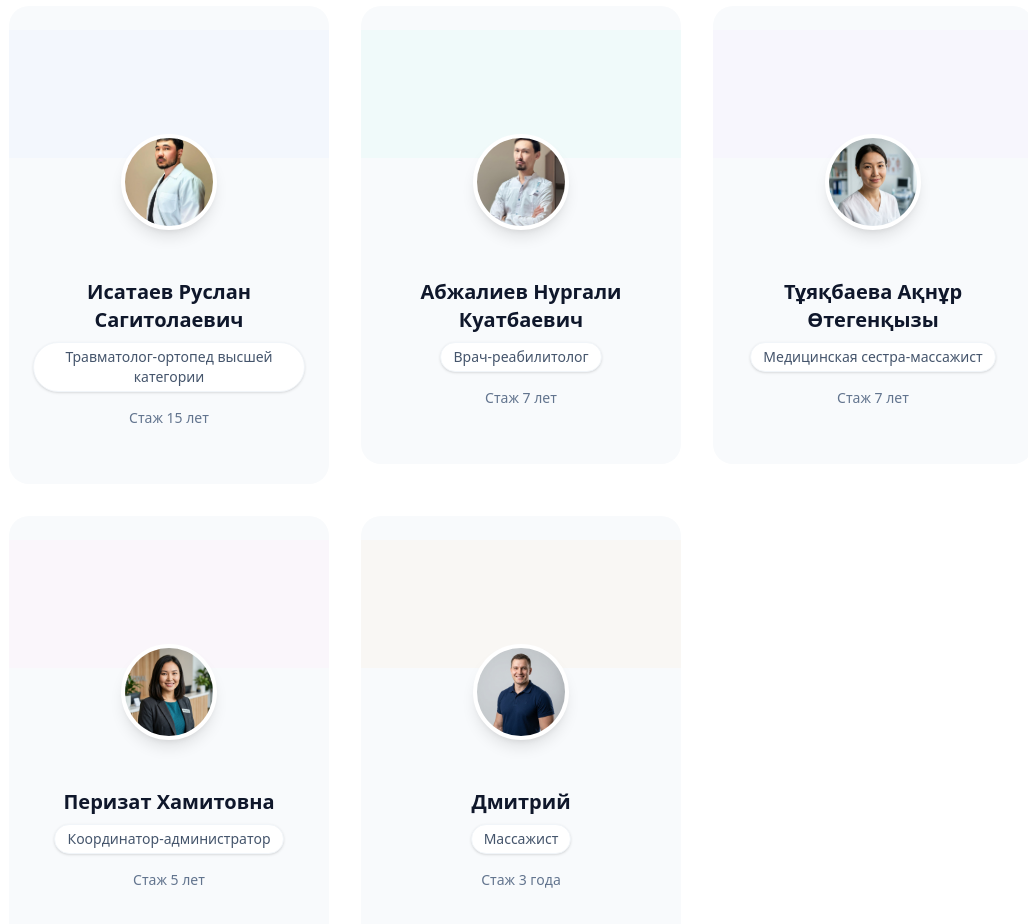
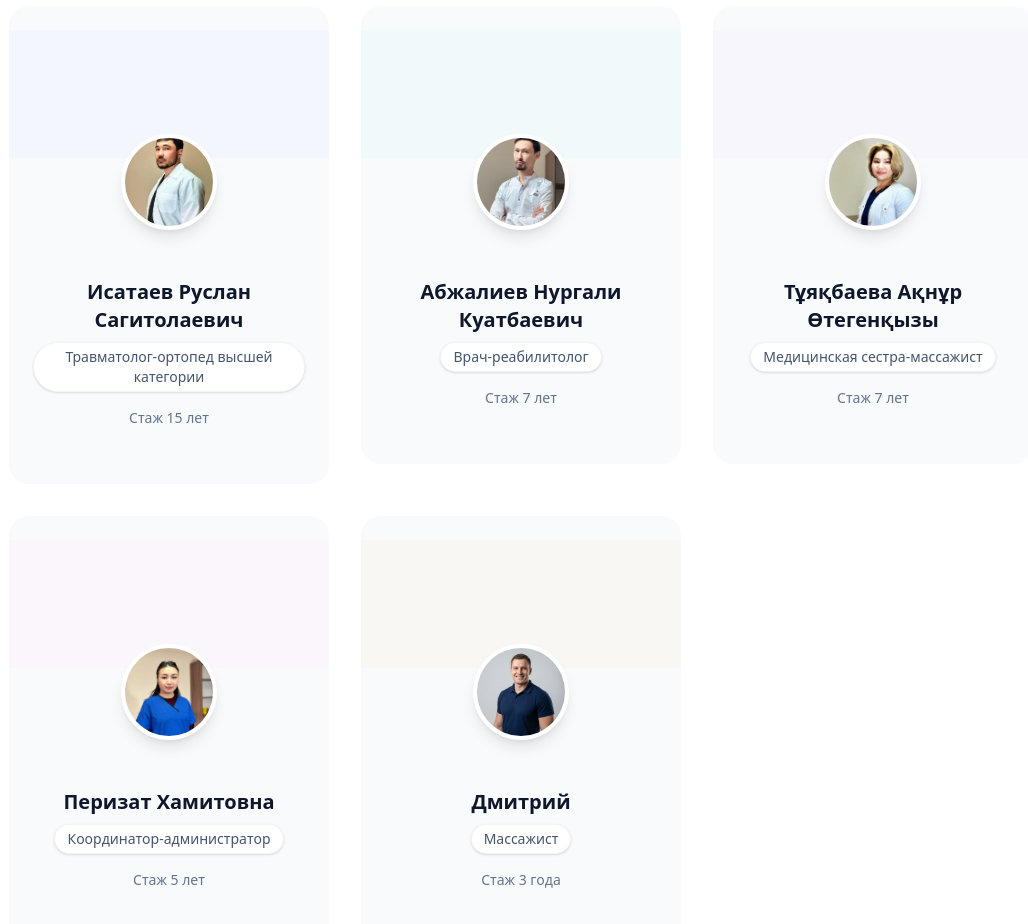
Before and after one commit to zhumabekmadi4-coder/medsak_web, a Next.js app: page / in a window 1280 px wide. Shown: the part 1880-2804 px from the top of the page, without its empty margins (119-1147 px from the left). Built offline with nearby package versions, Linux system fonts and the light colour scheme.

Commit message:
feat: add photos for Тұяқбаева and Перизат

```diff
--- a/data/doctors.ts
+++ b/data/doctors.ts
@@ -26,8 +26,8 @@ export const doctors = [
         role: "Специалист",
         specialty: "Медицинская сестра-массажист",
         experience: "Стаж 7 лет",
-        desc: "Профессиональный медицинский массаж, физиопроцедуры. Заботливые руки клиники.",
-        image: "/doctors/tuyakbaeva.png",
+        desc: "Медицинская сестра-массажист с 7-летним опытом работы. Специализируется на лечебном массаже и мануальной терапии. Профессионально владеет техниками классического, лечебного и восстановительного массажа. Проводит физиопроцедуры. Заботливые руки клиники.",
+        image: "/doctors/tuyakbaeva.jpg",
         color: "bg-purple-100 text-purple-700"
     },
     {
@@ -36,8 +36,8 @@ export const doctors = [
         role: "Администратор",
         specialty: "Координатор-администратор",
         experience: "Стаж 5 лет",
-        desc: "Координатор-администратор клиники. Поможет с записью на прием и ответит на все ваши вопросы.",
-        image: "/doctors/perizat.png",
+        desc: "Координатор-администратор клиники с 5-летним опытом. Поможет с записью на прием, ответит на все ваши вопросы, организует ваш визит. Первое дружелюбное лицо, которое встретит вас в клинике.",
+        image: "/doctors/perizat.jpg",
         color: "bg-pink-100 text-pink-700"
     },
     {
```
Also changed, not shown: public/doctors/perizat.jpg (added), public/doctors/tuyakbaeva.jpg (added).
